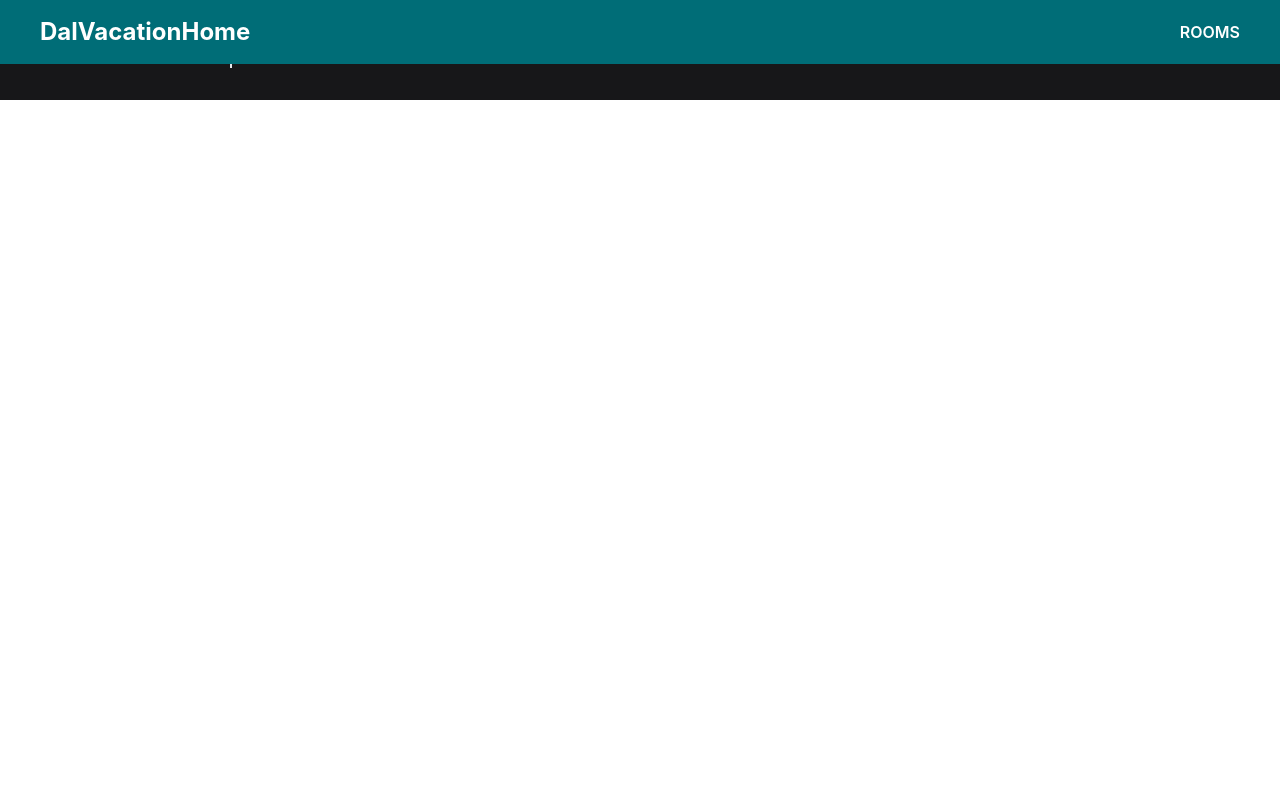
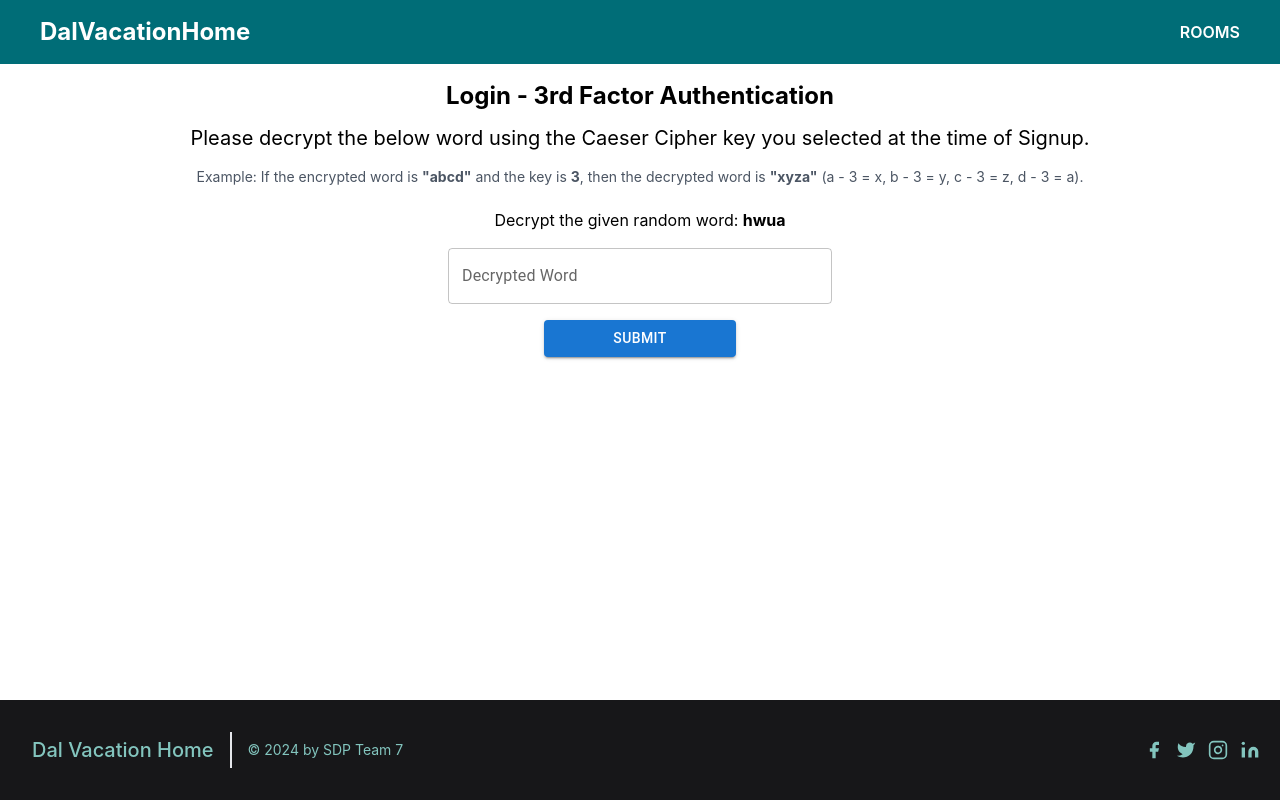
Before and after one commit to yogowang/dalvacation, a React (Create React App) app: page /login-3-factor in a window 1280 px wide. Built offline with nearby package versions, Linux system fonts and the light colour scheme; the HTML template or start-up script is replaced by a standard one.

Commit message:
feat: completed ui for the login 3rd factor.

```diff
--- a/src/App.js
+++ b/src/App.js
@@ -7,6 +7,7 @@ import Signup from './pages/authentication/signup/Signup';
 import LoginSecondFactor from './pages/authentication/login/LoginSecondFactor';
 import Footer from './components/footer/Footer';
 import Navbar from './components/navbar/Navbar';
+import LoginThirdFactor from './pages/authentication/login/LoginThirdFactor';
 
 function App() {
   return (
@@ -19,6 +20,7 @@ function App() {
           {/* <Route exact path="/" element={<Home />} /> */}
           <Route path="/login" element={<Login />} />
           <Route path="/login-2-factor" element={<LoginSecondFactor />} />
+          <Route path="/login-3-factor" element={<LoginThirdFactor />} />
           <Route path="/signup" element={<Signup />} />
           {/*<Route path="/event-list" element={<EventList />} />
           <Route path="/my-events" element={<EventList />} />
--- a/src/components/footer/Footer.js
+++ b/src/components/footer/Footer.js
@@ -4,7 +4,7 @@ import { useLocation } from "react-router-dom";
 const Footer = () => {
   const location = useLocation();
   const { pathname } = location;
-  const pathsWithAbsoluteFooter = ["/login", "/login-2-factor"];
+  const pathsWithAbsoluteFooter = ["/login", "/login-2-factor", "/login-3-factor"];
   const footerClass = pathsWithAbsoluteFooter.includes(pathname) ? "absolute bottom-0 w-screen" : "";
   return (
     <footer className={`body-font ${footerClass} bg-[#171719] text-[#83c5be]`}>
--- a/src/pages/authentication/login/LoginSecondFactor.js
+++ b/src/pages/authentication/login/LoginSecondFactor.js
@@ -11,7 +11,7 @@ const LoginSecondFactor = () => {
     const question = localStorage.getItem("question");
     const [answer, setAnswer] = useState();
 
-    const callSeconfFactorAuth = async () => {
+    const callSecondFactorAuth = async () => {
         if (answer) {
             const api_login_2_factor_url = ``//`${process.env.REACT_APP_BACKEND_URL}api/users/login`;
             const userData = {
@@ -33,7 +33,7 @@ const LoginSecondFactor = () => {
                 navigate("/login-2-factor") //navigate to 2nd factor
             }
         } else {
-
+            toast.error("Answer is required");
         }
     }
 
@@ -49,7 +49,7 @@ const LoginSecondFactor = () => {
                         value={answer}
                         onChange={(value) => setAnswer(value)}
                         type="text" />
-                    <SubmitButton buttonName="Login" callButtonFunction={callSeconfFactorAuth} />
+                    <SubmitButton buttonName="Submit" callButtonFunction={callSecondFactorAuth} />
                 </div>
             </div>
         </>
--- /dev/null
+++ b/src/pages/authentication/login/LoginThirdFactor.js
@@ -0,0 +1,75 @@
+import React, { useState } from "react";
+import TextInput from "../../../components/input/TextInput";
+import SubmitButton from "../../../components/button/SubmitButton";
+import { useNavigate } from "react-router-dom";
+import { ToastContainer, toast } from "react-toastify";
+import axios from "axios";
+const randomWord = generateRandomWord();
+
+const LoginThirdFactor = () => {
+    const navigate = useNavigate();
+    const email = localStorage.getItem("email");
+    const [decryptedWord, setDecryptedWord] = useState();
+
+    const callThirdFactorAuth = async () => {
+        if (decryptedWord) {
+            const api_login_3_factor_url = ``//`${process.env.REACT_APP_BACKEND_URL}api/users/login`;
+            const userData = {
+                email: email,
+                randomWord: randomWord,
+                decryptedWord: decryptedWord
+            };
+
+            console.log("url: ", api_login_3_factor_url);
+
+            const response = await axios.post(
+                api_login_3_factor_url,
+                userData
+            );
+
+            if (response.data.statusMessage === "Invalid user credentials") {
+                toast.error("Invalid user credentials");
+            } else {
+                navigate("/login-2-factor") //navigate to 2nd factor
+            }
+        } else {
+            toast.error("Answer is required");
+        }
+    }
+
+    return (
+        <>
+            <ToastContainer />
+            <div className="mt-20 text-center">
+                <h1 className="text-primary text-2xl font-bold">Login - 3rd Factor Authentication</h1>
+                <h2 className="my-3 text-primary text-xl">Please decrypt the below word using the Caeser Cipher key you selected at the time of Signup.</h2>
+                <span className="text-sm text-gray-600">
+                    Example: If the encrypted word is <b>"abcd"</b> and the key is <b>3</b>, then the decrypted word is <b>"xyza"</b> (a - 3 = x, b - 3 = y, c - 3 = z, d - 3 = a).
+                </span>
+                <div className="my-5 w-full max-w-sm space-y-4 mx-auto">
+                    <p>Decrypt the given random word: <b>{randomWord}</b></p>
+                    <TextInput placeholderText="Decrypted Word"
+                        value={decryptedWord}
+                        onChange={(value) => setDecryptedWord(value)}
+                        type="text" />
+                    <SubmitButton buttonName="Submit" callButtonFunction={callThirdFactorAuth} />
+                </div>
+            </div>
+        </>)
+}
+
+function generateRandomWord() {
+    const letters = 'abcdefghijklmnopqrstuvwxyz';
+    let word = '';
+
+    for (let i = 0; i < 4; i++) {
+        const randomIndex = Math.floor(Math.random() * letters.length);
+        word += letters[randomIndex];
+    }
+
+    return word;
+}
+
+console.log(generateRandomWord());
+
+export default LoginThirdFactor;
```
